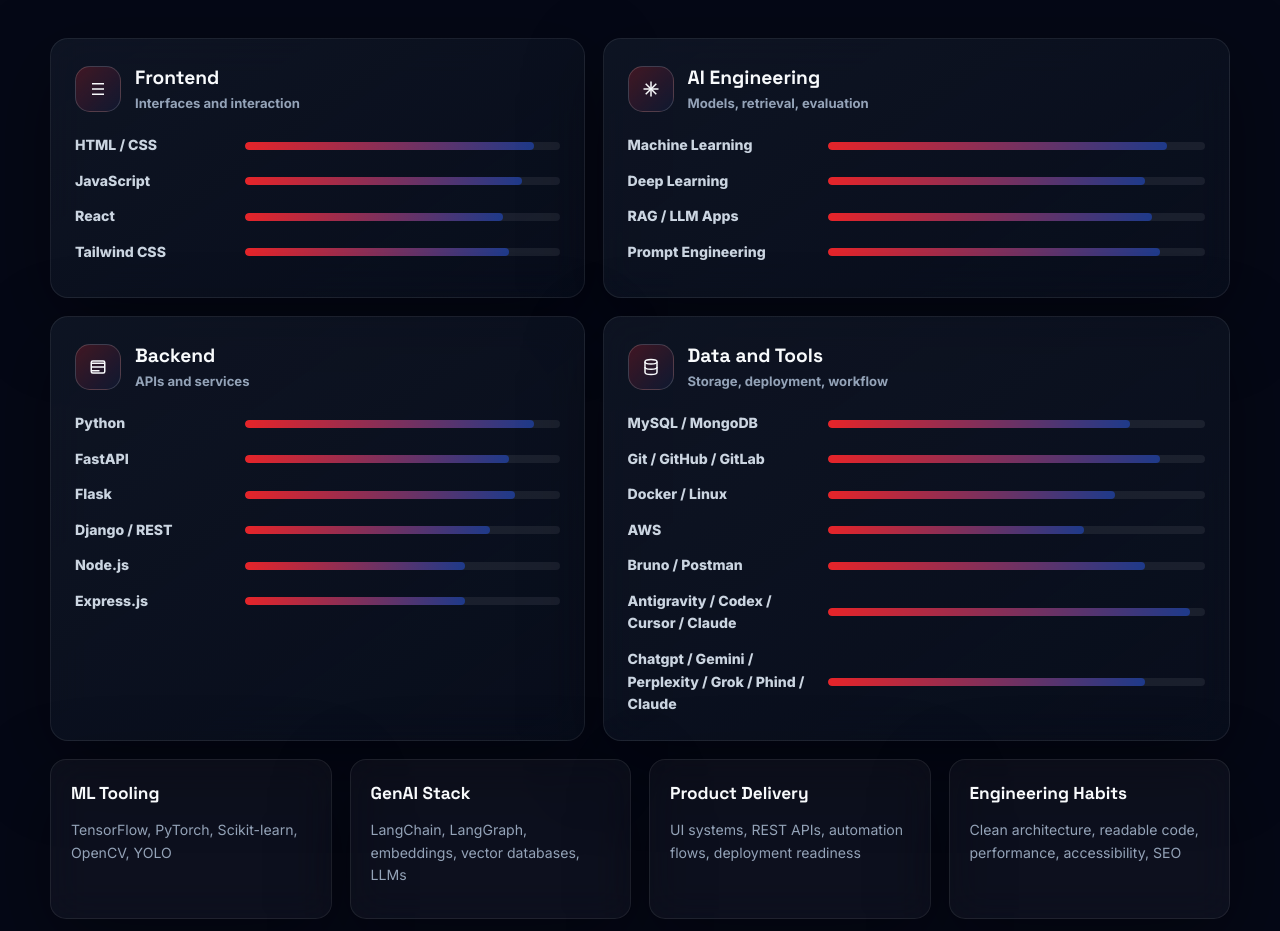
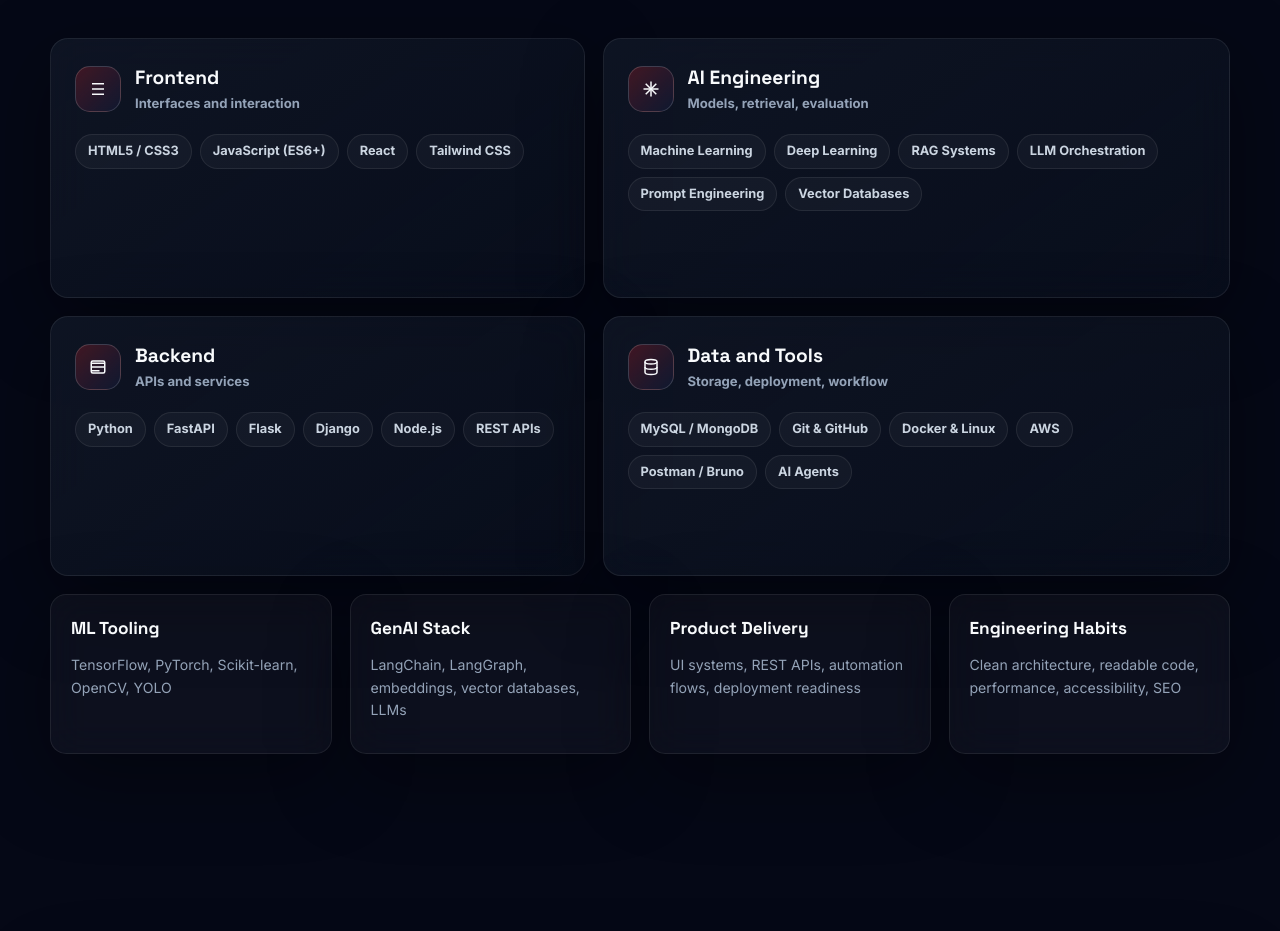
Before and after one commit to chiranjeevi7777/Portfolio, a plain HTML site: page portfolio.html in a window 1280 px wide. Shown: the part 7300-8231 px from the top of the page. Drawn offline with Linux system fonts and the light colour scheme.

Commit message:
feat: replace skills progress bars with modern tag cloud capability badges

```diff
--- a/portfolio.html
+++ b/portfolio.html
@@ -1373,44 +1373,28 @@
       font-weight: 700;
     }
 
-    .skill-items {
-      display: grid;
-      gap: 13px;
-    }
-
-    .skill-item {
-      display: grid;
-      grid-template-columns: minmax(110px, 0.5fr) 1fr;
-      gap: 12px;
-      align-items: center;
-    }
-
-    .skill-item span {
+    .skill-badges {
+      display: flex;
+      flex-wrap: wrap;
+      gap: 8px;
+    }
+
+    .skill-badges span {
+      padding: 6px 12px;
+      border-radius: 999px;
+      background: rgba(255,255,255,0.035);
+      border: 1px solid var(--border);
       color: var(--soft);
-      font-size: 0.88rem;
-      font-weight: 800;
-    }
-
-    .bar {
-      height: 8px;
-      border-radius: 999px;
-      background: rgba(255,255,255,0.07);
-      overflow: hidden;
-    }
-
-    .bar i {
-      display: block;
-      height: 100%;
-      width: var(--level);
-      border-radius: inherit;
-      background: linear-gradient(90deg, var(--primary), var(--secondary));
-      transform-origin: left;
-      transform: scaleX(0);
-      transition: transform 900ms cubic-bezier(.2,.8,.2,1);
-    }
-
-    .visible .bar i {
-      transform: scaleX(1);
+      font-size: 0.8rem;
+      font-weight: 700;
+      transition: background 200ms ease, border-color 200ms ease, color 200ms ease, transform 200ms ease;
+    }
+
+    .skill-badges span:hover {
+      background: rgba(230,36,41,0.06);
+      border-color: rgba(230,36,41,0.28);
+      color: var(--primary);
+      transform: translateY(-1px);
     }
 
     .capability-grid {
@@ -2257,11 +2241,11 @@
               <div class="skill-icon" aria-hidden="true"><svg class="icon" viewBox="0 0 24 24" fill="none" stroke="currentColor" stroke-width="2"><path d="M4 5h16"/><path d="M4 12h16"/><path d="M4 19h16"/></svg></div>
               <div><h3>Frontend</h3><p>Interfaces and interaction</p></div>
             </div>
-            <div class="skill-items">
-              <div class="skill-item"><span>HTML / CSS</span><div class="bar"><i style="--level: 92%"></i></div></div>
-              <div class="skill-item"><span>JavaScript</span><div class="bar"><i style="--level: 88%"></i></div></div>
-              <div class="skill-item"><span>React</span><div class="bar"><i style="--level: 82%"></i></div></div>
-              <div class="skill-item"><span>Tailwind CSS</span><div class="bar"><i style="--level: 84%"></i></div></div>
+            <div class="skill-badges">
+              <span>HTML5 / CSS3</span>
+              <span>JavaScript (ES6+)</span>
+              <span>React</span>
+              <span>Tailwind CSS</span>
             </div>
           </article>
 
@@ -2270,11 +2254,13 @@
               <div class="skill-icon" aria-hidden="true"><svg class="icon" viewBox="0 0 24 24" fill="none" stroke="currentColor" stroke-width="2"><path d="M12 2v20"/><path d="M2 12h20"/><path d="m4.93 4.93 14.14 14.14"/><path d="m19.07 4.93-14.14 14.14"/></svg></div>
               <div><h3>AI Engineering</h3><p>Models, retrieval, evaluation</p></div>
             </div>
-            <div class="skill-items">
-              <div class="skill-item"><span>Machine Learning</span><div class="bar"><i style="--level: 90%"></i></div></div>
-              <div class="skill-item"><span>Deep Learning</span><div class="bar"><i style="--level: 84%"></i></div></div>
-              <div class="skill-item"><span>RAG / LLM Apps</span><div class="bar"><i style="--level: 86%"></i></div></div>
-              <div class="skill-item"><span>Prompt Engineering</span><div class="bar"><i style="--level: 88%"></i></div></div>
+            <div class="skill-badges">
+              <span>Machine Learning</span>
+              <span>Deep Learning</span>
+              <span>RAG Systems</span>
+              <span>LLM Orchestration</span>
+              <span>Prompt Engineering</span>
+              <span>Vector Databases</span>
             </div>
           </article>
 
@@ -2283,14 +2269,13 @@
               <div class="skill-icon" aria-hidden="true"><svg class="icon" viewBox="0 0 24 24" fill="none" stroke="currentColor" stroke-width="2"><path d="M4 7h16"/><path d="M4 12h16"/><path d="M4 17h10"/><rect x="3" y="4" width="18" height="16" rx="2"/></svg></div>
               <div><h3>Backend</h3><p>APIs and services</p></div>
             </div>
-            <div class="skill-items">
-              <div class="skill-item"><span>Python</span><div class="bar"><i style="--level: 92%"></i></div></div>
-              <div class="skill-item"><span>FastAPI</span><div class="bar"><i style="--level: 84%"></i></div></div>
-              <div class="skill-item"><span>Flask</span><div class="bar"><i style="--level: 86%"></i></div></div>
-              <div class="skill-item"><span>Django / REST</span><div class="bar"><i style="--level: 78%"></i></div></div>
-              <div class="skill-item"><span>Node.js</span><div class="bar"><i style="--level: 70%"></i></div></div>
-              <div class="skill-item"><span>Express.js</span><div class="bar"><i style="--level: 70%"></i></div></div>
-
+            <div class="skill-badges">
+              <span>Python</span>
+              <span>FastAPI</span>
+              <span>Flask</span>
+              <span>Django</span>
+              <span>Node.js</span>
+              <span>REST APIs</span>
             </div>
           </article>
 
@@ -2299,14 +2284,13 @@
               <div class="skill-icon" aria-hidden="true"><svg class="icon" viewBox="0 0 24 24" fill="none" stroke="currentColor" stroke-width="2"><ellipse cx="12" cy="5" rx="8" ry="3"/><path d="M4 5v14c0 1.7 3.6 3 8 3s8-1.3 8-3V5"/><path d="M4 12c0 1.7 3.6 3 8 3s8-1.3 8-3"/></svg></div>
               <div><h3>Data and Tools</h3><p>Storage, deployment, workflow</p></div>
             </div>
-            <div class="skill-items">
-              <div class="skill-item"><span>MySQL / MongoDB</span><div class="bar"><i style="--level: 80%"></i></div></div>
-              <div class="skill-item"><span>Git / GitHub / GitLab</span><div class="bar"><i style="--level: 88%"></i></div></div>
-              <div class="skill-item"><span>Docker / Linux</span><div class="bar"><i style="--level: 76%"></i></div></div>
-              <div class="skill-item"><span>AWS</span><div class="bar"><i style="--level: 68%"></i></div></div>
-              <div class="skill-item"><span>Bruno / Postman</span><div class="bar"><i style="--level: 84%"></i></div></div>
-              <div class="skill-item"><span>Antigravity / Codex / Cursor / Claude</span><div class="bar"><i style="--level: 96%"></i></div></div>
-              <div class="skill-item"><span>Chatgpt / Gemini / Perplexity / Grok / Phind / Claude</span><div class="bar"><i style="--level: 84%"></i></div></div>
+            <div class="skill-badges">
+              <span>MySQL / MongoDB</span>
+              <span>Git &amp; GitHub</span>
+              <span>Docker &amp; Linux</span>
+              <span>AWS</span>
+              <span>Postman / Bruno</span>
+              <span>AI Agents</span>
             </div>
           </article>
         </div>
```
